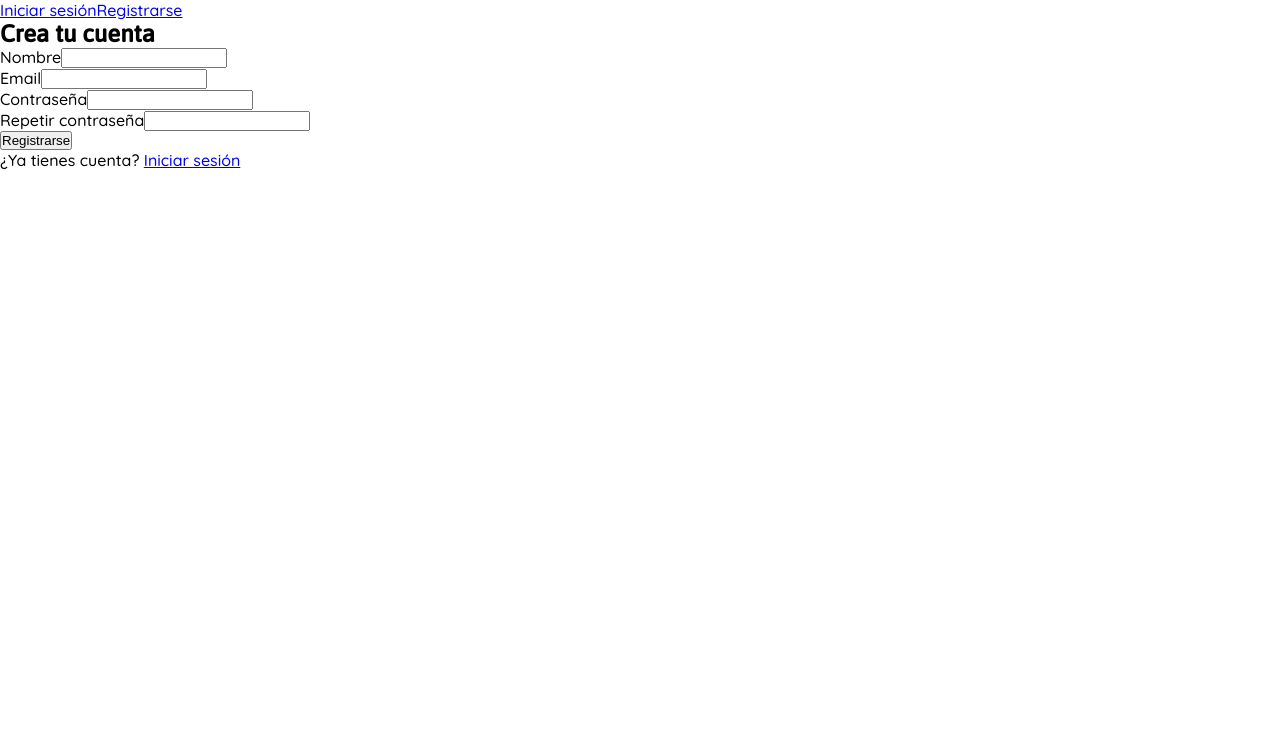
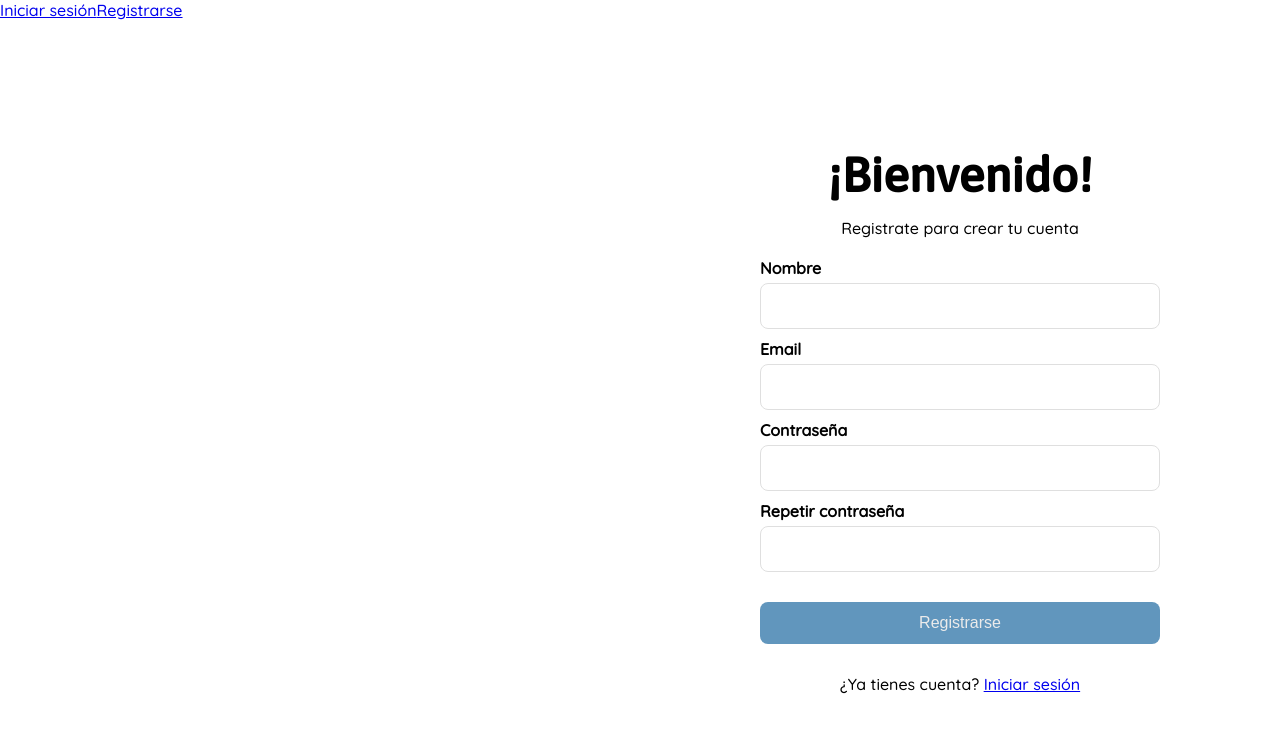
Before and after one commit to titoValen/colabo, a React (Vite) app in the folder client/: page /registrarse in a window 1280 px wide. Shown: the top 732 px of the page. Built offline with nearby package versions, Linux system fonts and the light colour scheme; no server answers.

Commit message:
feat: agregar estilos y componente AuthField en el formulario de registro

```diff
--- a/client/src/pages/Register.jsx
+++ b/client/src/pages/Register.jsx
@@ -1,6 +1,8 @@
 import { useState } from "react";
 import { Link, useNavigate } from "react-router";
 import { useAuth } from "@/hooks/useAuth";
+import AuthField from "@components/AuthField";
+import "@/styles/register.css";
 
 export default function Register() {
   const { register } = useAuth();
@@ -44,75 +46,82 @@ export default function Register() {
   };
 
   const error = (campo) =>
-    errors[campo]?.[0] && <p className="auth-error" role="alert">{errors[campo][0]}</p>;
+    errors[campo]?.[0] && (
+      <p className="auth-error" role="alert">
+        {errors[campo][0]}
+      </p>
+    );
 
   return (
     <main className="auth-page">
+      <section className="auth-image"></section>
+
       <section className="auth-panel" aria-labelledby="auth-title">
-      <h1 id="auth-title">Crea tu cuenta</h1>
+        <h1 id="auth-title" className="auth-title">
+          ¡Bienvenido!
+        </h1>
+        <span className="auth-description">
+          Registrate para crear tu cuenta
+        </span>
         {error("general")}
 
         <form className="auth-form" onSubmit={handleSubmit}>
-        <div className="auth-field">
-          <label htmlFor="nombre">Nombre</label>
-          <input
-            type="text"
-            id="nombre"
-            name="nombre"
-            autoComplete="name"
-            value={form.nombre}
-            onChange={handleChange}
-            aria-invalid={Boolean(errors.nombre)}
-            required
+          <AuthField
+            label={"Nombre"}
+            input={{
+              type: "text",
+              id: "nombre",
+              name: "nombre",
+              autoComplete: "name",
+              value: form.nombre,
+              onChange: handleChange,
+              "aria-invalid": Boolean(errors.nombre),
+              required: true,
+            }}
           />
-          {error("nombre")}
-        </div>
 
-        <div className="auth-field">
-          <label htmlFor="email">Email</label>
-          <input
-            type="email"
-            id="email"
-            name="email"
-            autoComplete="email"
-            value={form.email}
-            onChange={handleChange}
-            aria-invalid={Boolean(errors.email)}
-            required
+          <AuthField
+            label={"Email"}
+            input={{
+              type: "email",
+              id: "email",
+              name: "email",
+              autoComplete: "email",
+              value: form.email,
+              onChange: handleChange,
+              "aria-invalid": Boolean(errors.email),
+              required: true,
+            }}
           />
-          {error("email")}
-        </div>
 
-        <div className="auth-field">
-          <label htmlFor="password">Contraseña</label>
-          <input
-            type="password"
-            id="password"
-            name="password"
-            autoComplete="new-password"
-            minLength={8}
-            value={form.password}
-            onChange={handleChange}
-            aria-invalid={Boolean(errors.password)}
-            required
+          <AuthField
+            label={"Contraseña"}
+            input={{
+              type: "password",
+              id: "password",
+              name: "password",
+              autoComplete: "new-password",
+              minLength: 8,
+              value: form.password,
+              onChange: handleChange,
+              "aria-invalid": Boolean(errors.password),
+              required: true,
+            }}
           />
-          {error("password")}
-        </div>
 
-        <div className="auth-field">
-          <label htmlFor="password_confirmation">Repetir contraseña</label>
-          <input
-            type="password"
-            id="password_confirmation"
-            name="password_confirmation"
-            autoComplete="new-password"
-            value={form.password_confirmation}
-            onChange={handleChange}
-            aria-invalid={Boolean(errors.password_confirmation)}
-            required
+          <AuthField
+            label={"Repetir contraseña"}
+            input={{
+              type: "password",
+              id: "password_confirmation",
+              name: "password_confirmation",
+              autoComplete: "new-password",
+              value: form.password_confirmation,
+              onChange: handleChange,
+              "aria-invalid": Boolean(errors.password_confirmation),
+              required: true,
+            }}
           />
-          {error("password_confirmation")}
-        </div>
 
           <button className="auth-submit" type="submit" disabled={loading}>
             {loading ? "Registrando..." : "Registrarse"}
--- /dev/null
+++ b/client/src/styles/register.css
@@ -0,0 +1,63 @@
+.auth-page {
+  display: grid;
+  grid-template-columns: 1fr 1fr;
+}
+
+.auth-panel {
+  display: flex;
+  flex-direction: column;
+  justify-content: center;
+  align-items: center;
+  padding: 2rem;
+  height: 100vh;
+}
+
+.auth-title {
+  font-size: 3rem;
+}
+
+.auth-description {
+  margin-top: 1rem;
+}
+
+.auth-form {
+  display: grid;
+  grid-template-columns: 1fr;
+  gap: 10px;
+  width: 100%;
+  max-width: 400px;
+  margin: 1.25rem 0 1.875rem 0;
+}
+
+.auth-field {
+  display: flex;
+  flex-direction: column;
+}
+
+.auth-label {
+  margin-bottom: 5px;
+  font-weight: bold;
+}
+
+.auth-input {
+  padding: 0.75rem 1rem;
+  border: 1px solid #dfdfdf;
+  border-radius: 0.5rem;
+  font-size: 1rem;
+}
+
+.auth-submit {
+  padding: 0.75rem;
+  font-size: 1rem;
+  cursor: pointer;
+  margin-top: 1.25rem;
+  border-radius: 0.5rem;
+  border: none;
+  background-color: var(--color-sky-blue);
+  color: var(--color-white);
+  transition: background-color 0.3s ease;
+}
+
+.auth-submit:hover {
+  background-color: var(--color-blue);
+}
```
Lines whose indentation alone changed are shown as unchanged.
